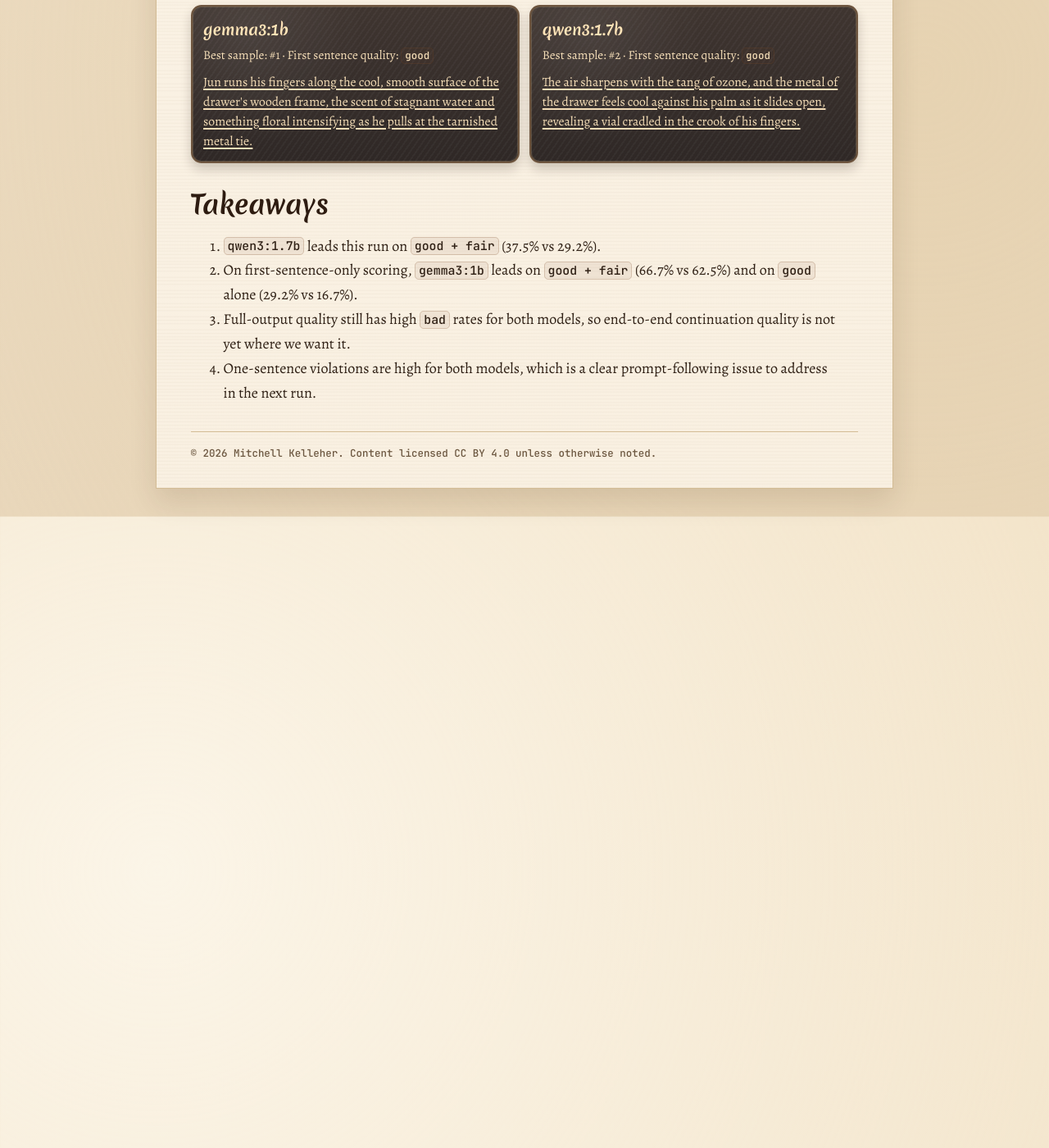
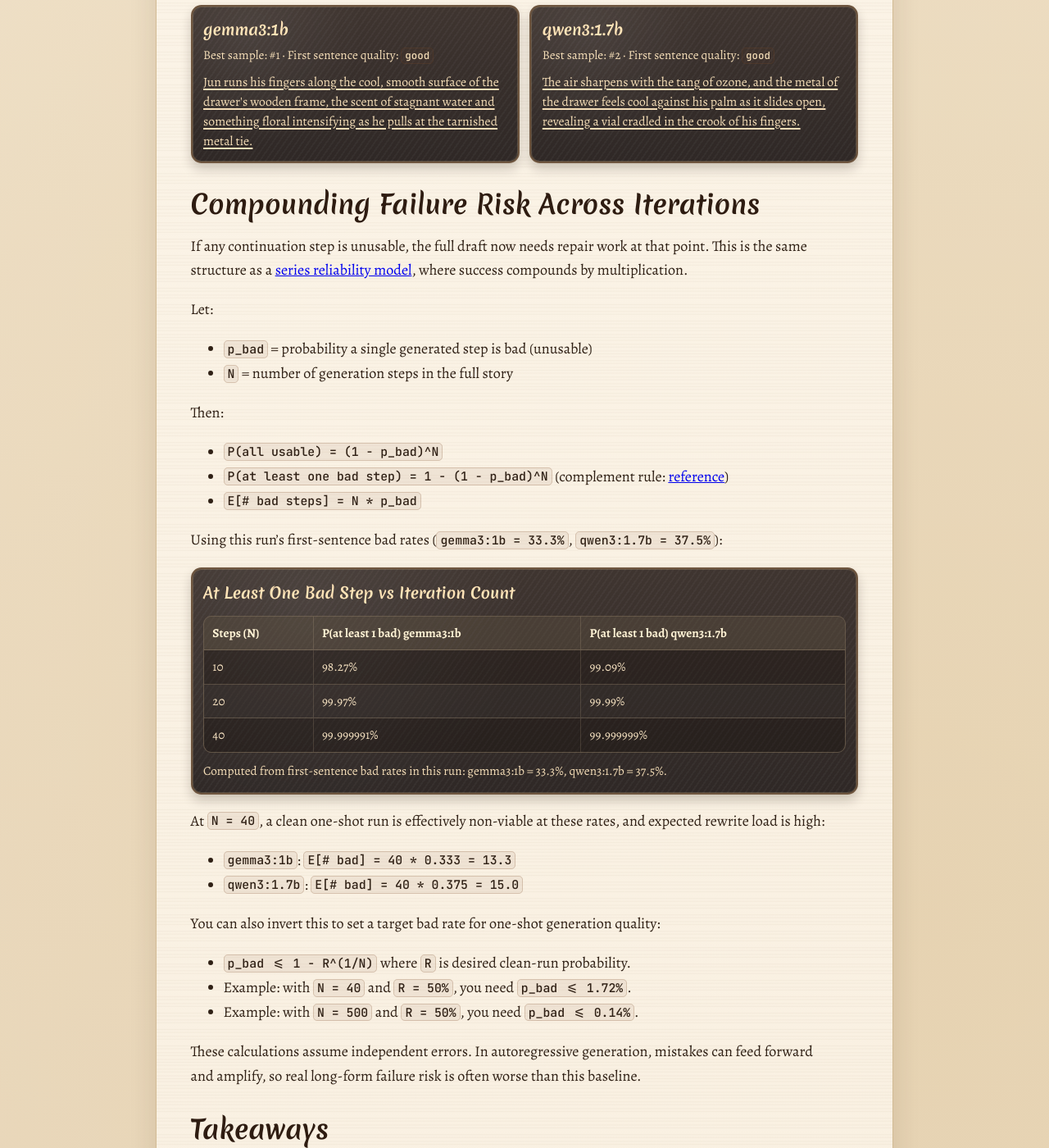
Before and after one commit to tkellehe/tkellehe.github.io, a Jekyll site: the page built from _posts/2026-02-23-writing-experiment-gemma3-1b-vs-qwen3-1-7b.md, in a window 1280 px wide and 1400 px high, scrolled down 4767 px. Shown: the whole window at 82% size. Built offline with Jekyll 4.4.1, drawn with Linux system fonts in a browser that asks for light colours.

Commit message:
feat: post fix

```diff
--- a/_posts/2026-02-23-writing-experiment-gemma3-1b-vs-qwen3-1-7b.md
+++ b/_posts/2026-02-23-writing-experiment-gemma3-1b-vs-qwen3-1-7b.md
@@ -27,6 +27,13 @@
     - ["gemma3:1b", "15 / 24 (62.5%)", "9 / 24 (37.5%)"]
     - ["qwen3:1.7b", "14 / 24 (58.3%)", "10 / 24 (41.7%)"]
   footnote: "If the model went over one sentence, it was marked as a request violation."
+compounding_risk_table:
+  headers: ["Steps (N)", "P(at least 1 bad) gemma3:1b", "P(at least 1 bad) qwen3:1.7b"]
+  rows:
+    - ["10", "98.27%", "99.09%"]
+    - ["20", "99.97%", "99.99%"]
+    - ["40", "99.999991%", "99.999999%"]
+  footnote: "Computed from first-sentence bad rates in this run: gemma3:1b = 33.3%, qwen3:1.7b = 37.5%."
 ---
 - **Run timestamp:** February 23, 2026 (`2026-02-23T06:18:08.267Z`)
 - **Models:** `gemma3:1b` and `qwen3:1.7b`
@@ -244,6 +251,38 @@
   </div>
 </div>
 
+## Compounding Failure Risk Across Iterations
+If any continuation step is unusable, the full draft now needs repair work at that point. This is the same structure as a [series reliability model](https://www.itl.nist.gov/div898/handbook/apr/section1/apr182.htm), where success compounds by multiplication.
+
+Let:
+- `p_bad` = probability a single generated step is bad (unusable)
+- `N` = number of generation steps in the full story
+
+Then:
+- `P(all usable) = (1 - p_bad)^N`
+- `P(at least one bad step) = 1 - (1 - p_bad)^N` (complement rule: [reference](https://stats.libretexts.org/Bookshelves/Introductory_Statistics/Introductory_Statistics_%28Shafer_and_Zhang%29/03%3A_Basic_Concepts_of_Probability/3.02%3A_Complements_Intersections_and_Unions))
+- `E[# bad steps] = N * p_bad`
+
+Using this run's first-sentence bad rates (`gemma3:1b = 33.3%`, `qwen3:1.7b = 37.5%`):
+
+{% include components/chalk-table-panel.html
+title="At Least One Bad Step vs Iteration Count"
+headers=page.compounding_risk_table.headers
+rows=page.compounding_risk_table.rows
+footnote=page.compounding_risk_table.footnote
+%}
+
+At `N = 40`, a clean one-shot run is effectively non-viable at these rates, and expected rewrite load is high:
+- `gemma3:1b`: `E[# bad] = 40 * 0.333 = 13.3`
+- `qwen3:1.7b`: `E[# bad] = 40 * 0.375 = 15.0`
+
+You can also invert this to set a target bad rate for one-shot generation quality:
+- `p_bad <= 1 - R^(1/N)` where `R` is desired clean-run probability.
+- Example: with `N = 40` and `R = 50%`, you need `p_bad <= 1.72%`.
+- Example: with `N = 500` and `R = 50%`, you need `p_bad <= 0.14%`.
+
+These calculations assume independent errors. In autoregressive generation, mistakes can feed forward and amplify, so real long-form failure risk is often worse than this baseline.
+
 ## Takeaways
 1. `qwen3:1.7b` leads this run on `good + fair` (37.5% vs 29.2%).
 2. On first-sentence-only scoring, `gemma3:1b` leads on `good + fair` (66.7% vs 62.5%) and on `good` alone (29.2% vs 16.7%).
```
